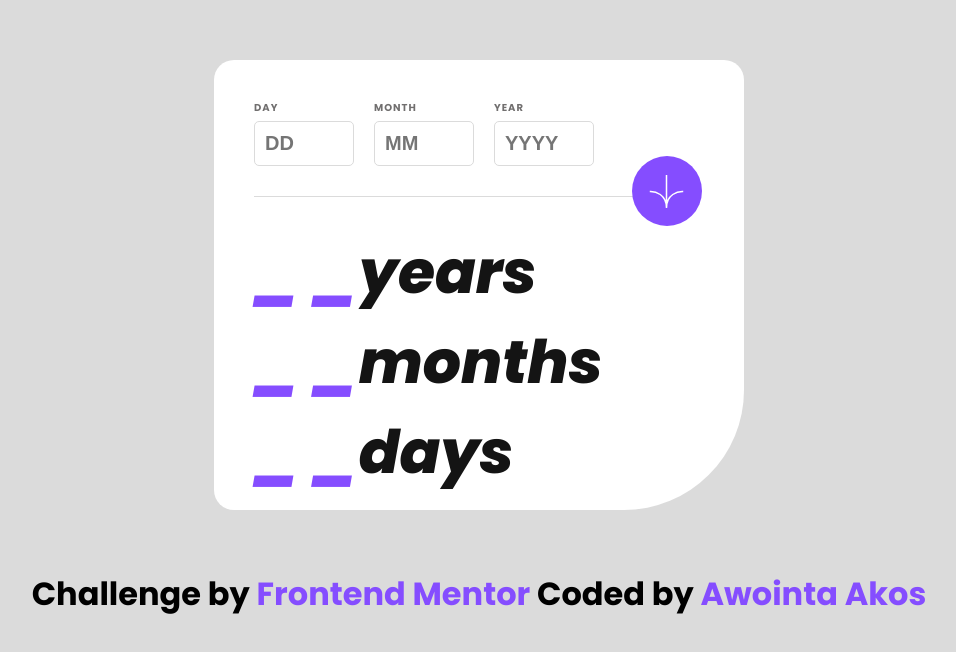
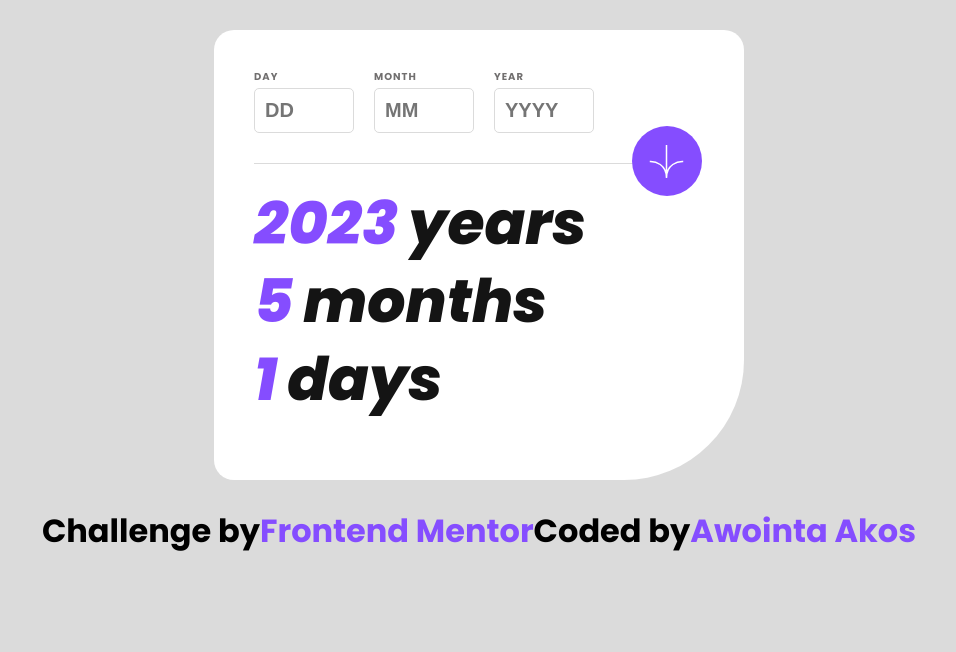
Before and after one commit to Awointa/javascript-age-calculator, a website: page index.html in a window 1280 px wide. Both pictures are taken after a click on the element 827 px from the left and 191 px from the top of the page. Shown: the whole page, without its empty margins (161-1117 px from the left). Drawn offline with Linux system fonts and the light colour scheme.

Commit message:
Added Age calculator functionality

```diff
--- a/script.js
+++ b/script.js
@@ -1,35 +1,40 @@
 "use strict ";
 
-const currentDate = new Date();
-
-const currentDay = currentDate.getDay();
-console.log(currentDay);
-const currentMonth = currentDate.getMonth() + 1;
-console.log(currentMonth);
-const currentYear = currentDate.getFullYear();
+const displayDate = function (className, value) {
+  document.querySelector(className).innerHTML = value;
+};
 
 const btn = document.querySelector(".icon");
-
-const displayDate = function (className, value) {
-  document.querySelector(className).textContent = value;
-};
-
 btn.addEventListener("click", function (e) {
   e.preventDefault();
-  const birthDay = Number(document.querySelector(".input--day").value);
-  const birthMonth = Number(document.querySelector(".input--month").value);
-  const birthYear = Number(document.querySelector(".input--year").value);
+  let birthDay = Number(document.querySelector(".input--day").value);
+  let birthMonth = Number(document.querySelector(".input--month").value);
+  let birthYear = Number(document.querySelector(".input--year").value);
 
-  if (!birthDay && !birthMonth && !birthYear) return;
-  const years = birthYear - currentYear;
-  const months = birthMonth - currentMonth;
-  const days = currentDay - birthDay;
-  console.log(currentDay);
-  console.log(birthDay);
+  let currentDate = new Date();
+  let currentDay = currentDate.getDay();
+  let currentMonth = currentDate.getMonth() + 1;
+  let currentYear = currentDate.getFullYear();
 
-  console.log(years);
-  console.log(months);
-  console.log(days);
+  month = [31, 28, 31, 30, 31, 30, 31, 31, 30, 31, 30, 31];
+
+  if (birthDay > currentDay) {
+    currentDay += month[currentDay - 1];
+    currentMonth = currentMonth - 1;
+  }
+  if (birthMonth > currentMonth) {
+    currentMonth += 12;
+    currentYear -= 1;
+  }
+  let currentAgeInDays = currentDay - birthDay;
+  let currentAgeInMonths = currentMonth - birthMonth;
+  let currentAgeInYears = currentYear - birthYear;
+
+  console.log(currentAgeInYears);
+
+  displayDate(".output--days", currentAgeInDays);
+  displayDate(".output--months", currentAgeInMonths);
+  displayDate(".output--years", currentAgeInYears);
 });
 
 // ulate the difference in years var years = today.getFullYear () - birthDate.getFullYear ();
--- a/style.css
+++ b/style.css
@@ -1,11 +1,18 @@
+@font-face {
+  font-family: poppins;
+  src: url(./assets/fonts/Poppins-Regular.ttf);
+}
+
+@font-face {
+  font-family: Poppins-bold;
+  src: url(./assets/fonts/Poppins-Bold.ttf);
+}
+
 @font-face {
   font-family: Poppins-ExtraBold-italic;
   src: url(./assets/fonts/Poppins-ExtraBoldItalic.ttf);
 }
-@font-face {
-  font-family: Poppins-bold;
-  src: url(./assets/fonts/Poppins-Bold.ttf);
-}
+
 *,
 *::after,
 *::before {
@@ -18,19 +25,9 @@ html {
   font-size: 62.5%;
 }
 
-body {
-  font-family: poppins-bold;
-  font-size: 3.2rem;
-  box-sizing: border-box;
-  background-color: var(--neutral-light-grey);
-  display: flex;
-  flex-direction: column;
-  align-items: center;
-}
-
 :root {
   --primary-purple: #854dff;
-  --primary-light-red: #ff5757;
+  --primary-light-grey: #f7f7f7f7;
   --neutral-off-white: #ffffff;
   --neutral-light-grey: #dbdbdb;
   --neutral-smokey-grey: #716f6f;
@@ -40,11 +37,22 @@ body {
   --bold3: 800i;
 }
 
+body {
+  font-family: poppins-bold;
+  font-size: 3.2rem;
+  box-sizing: border-box;
+  background-color: var(--neutral-light-grey);
+  display: flex;
+  flex-direction: column;
+  align-items: center;
+  line-height: 1.3;
+}
+
 .container {
   position: relative;
   min-width: 53rem;
   height: 45rem;
-  margin: 6rem auto;
+  margin: 3rem auto;
   padding: 4rem 0 4rem 4rem;
   background-color: var(--neutral-off-white);
   font-weight: var(--bold2);
@@ -111,15 +119,19 @@ body {
 }
 
 .age__block {
+  /* flex-direction: column; */
   font-size: 6rem;
-  margin-top: 3rem;
+  padding-top: 2rem;
   font-family: Poppins-ExtraBold-italic;
   font-weight: var(--bold3);
 }
+.age {
+  display: flex;
+  align-items: center;
+}
 
 .output--number {
-  /* position: absolute; */
-  top: -40%;
+  /* display: block; */
   color: var(--primary-purple);
   align-self: flex-end;
   /* margin-bottom: 2rem; */
@@ -145,3 +157,8 @@ a {
   text-decoration: none;
   color: var(--primary-purple);
 }
+
+.attribution {
+  display: flex;
+  flex-wrap: wrap;
+}
```
